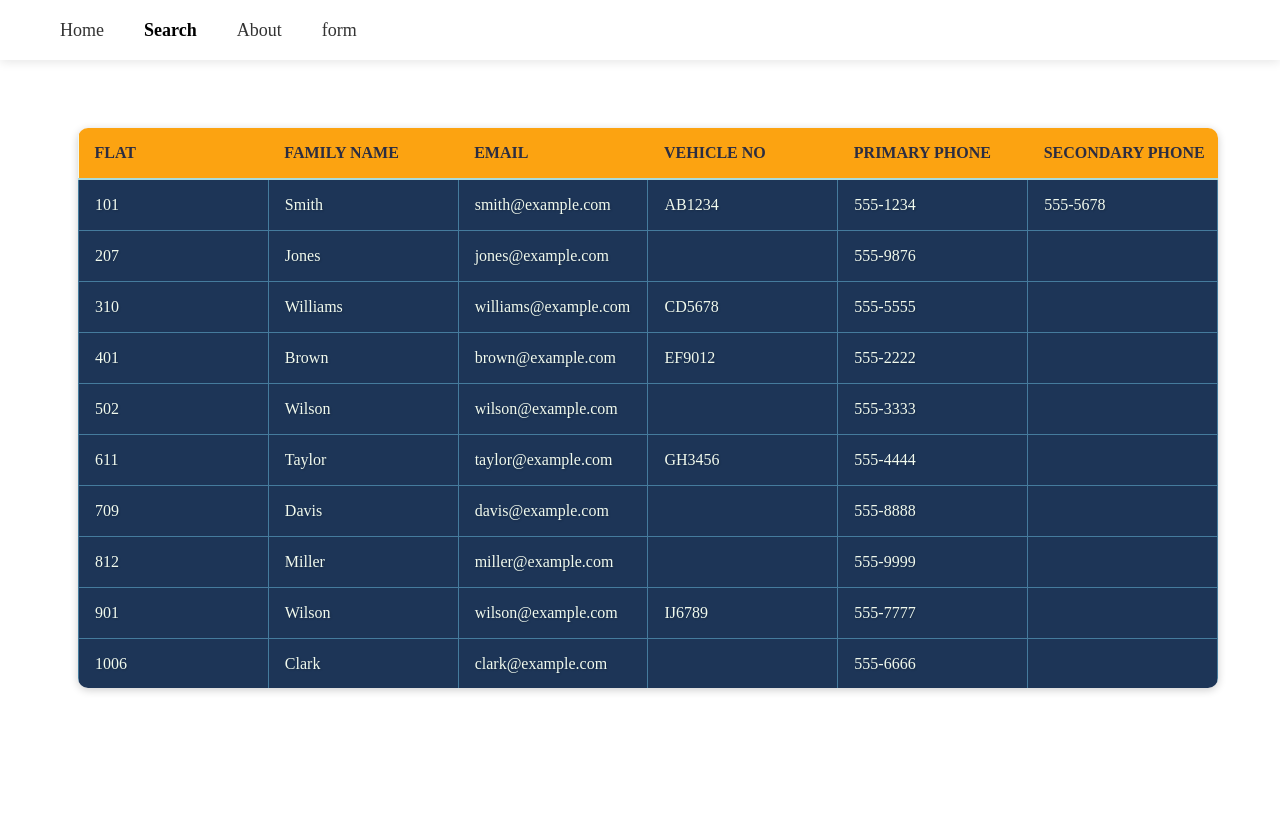
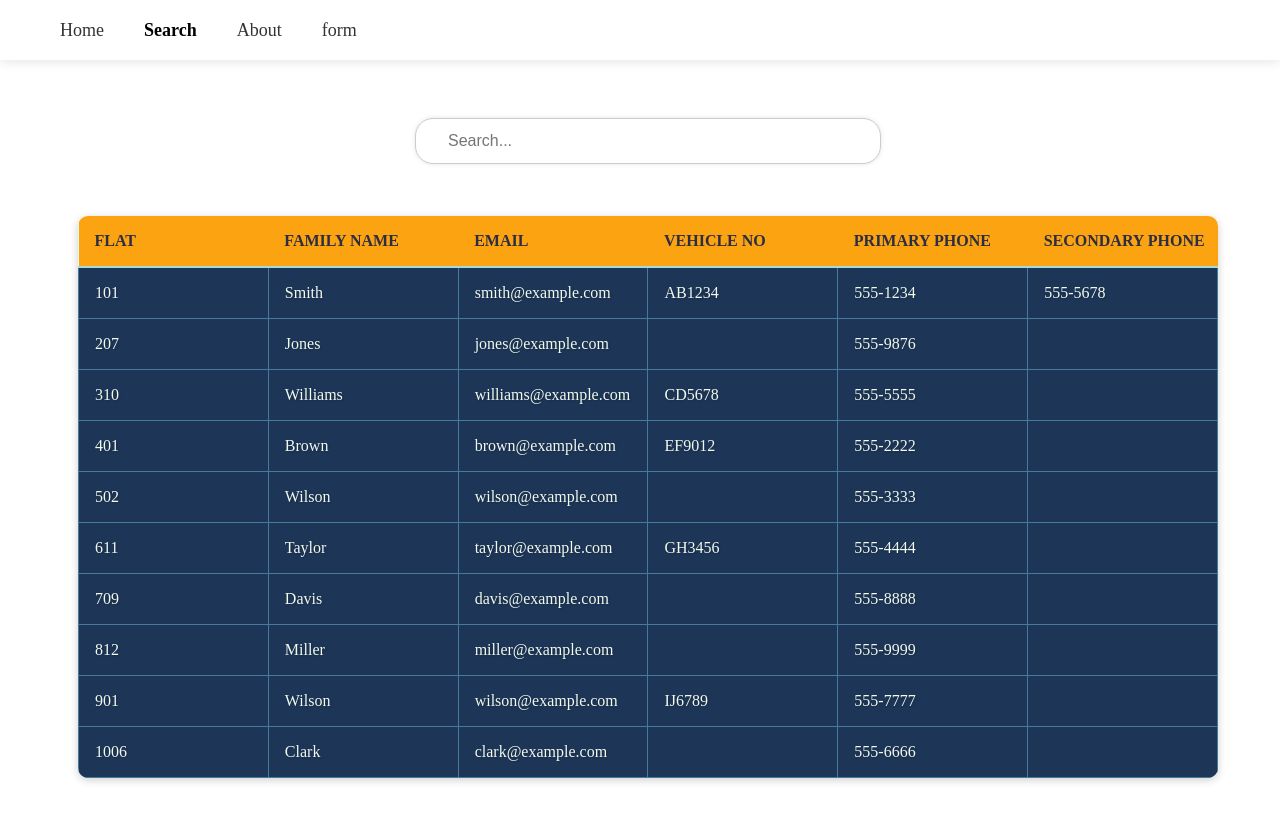
Before and after one commit to saurabh6893/React-router-domV6, a React (Vite) app: page /search in a window 1280 px wide. Built offline with nearby package versions, Linux system fonts and the light colour scheme.

Commit message:
added global search

```diff
--- a/src/Pages/Search/SearchPage.css
+++ b/src/Pages/Search/SearchPage.css
@@ -1,8 +1,35 @@
 .tablebody {
+  display: flex;
+  flex-direction: column;
+  align-items: center;
+  height: 100%;
+  padding-top: 5rem;
+}
+
+.searchbar {
   display: flex;
   justify-content: center;
   align-items: center;
-  height: 70vh;
+  margin-bottom: 2rem;
+  position: sticky;
+  top: 0;
+  z-index: 1;
+  background-color: #fff;
+}
+
+.searchbar input[type='text'] {
+  width: 400px;
+  height: 36px;
+  padding: 0.25rem 2rem;
+  border-radius: 18px;
+  border: 1px solid #ccc;
+  font-size: 16px;
+  transition: box-shadow 0.3s ease-in-out;
+}
+
+.searchbar input[type='text']:focus {
+  outline: none;
+  box-shadow: 0px 0px 5px #457b9d;
 }
 
 .container {
@@ -71,4 +98,9 @@ tr:hover {
   .container {
     width: 100%;
   }
+
+  .searchbar input[type='text'] {
+    width: 100%;
+    max-width: 400px;
+  }
 }
--- a/src/Pages/Search/SearchPage.tsx
+++ b/src/Pages/Search/SearchPage.tsx
@@ -1,7 +1,8 @@
-import { useMemo } from 'react'
+import { useMemo, useState } from 'react'
 import { families } from '../../Data/familyData'
 import { useTable } from 'react-table'
 import './SearchPage.css'
+
 const SearchPage = () => {
   const data = useMemo(() => families, [])
   const columns: any = useMemo(
@@ -16,14 +17,39 @@ const SearchPage = () => {
     []
   )
 
+  const [searchValue, setSearchValue] = useState('')
+
+  const filteredData = useMemo(() => {
+    if (!searchValue) {
+      return data
+    }
+    return data.filter((family) => {
+      return Object.values(family).some((value) =>
+        value.toLowerCase().includes(searchValue.toLowerCase())
+      )
+    })
+  }, [data, searchValue])
+
   const { getTableBodyProps, getTableProps, headerGroups, rows, prepareRow } =
     useTable({
       columns,
-      data,
+      data: filteredData,
     })
+
+  const handleSearchChange = (e: React.ChangeEvent<HTMLInputElement>) => {
+    setSearchValue(e.target.value)
+  }
 
   return (
     <div className='tablebody'>
+      <div className='searchbar'>
+        <input
+          type='text'
+          placeholder='Search...'
+          value={searchValue}
+          onChange={handleSearchChange}
+        />
+      </div>
       <div className='container'>
         <table {...getTableProps()}>
           <thead>
@@ -56,5 +82,3 @@ const SearchPage = () => {
 }
 
 export default SearchPage
-
-// const data = families.map((f: any) => <h1>{f.email}</h1>)
```
Also changed, not shown: 1 other file (tests, documents, lock files or other folders).
